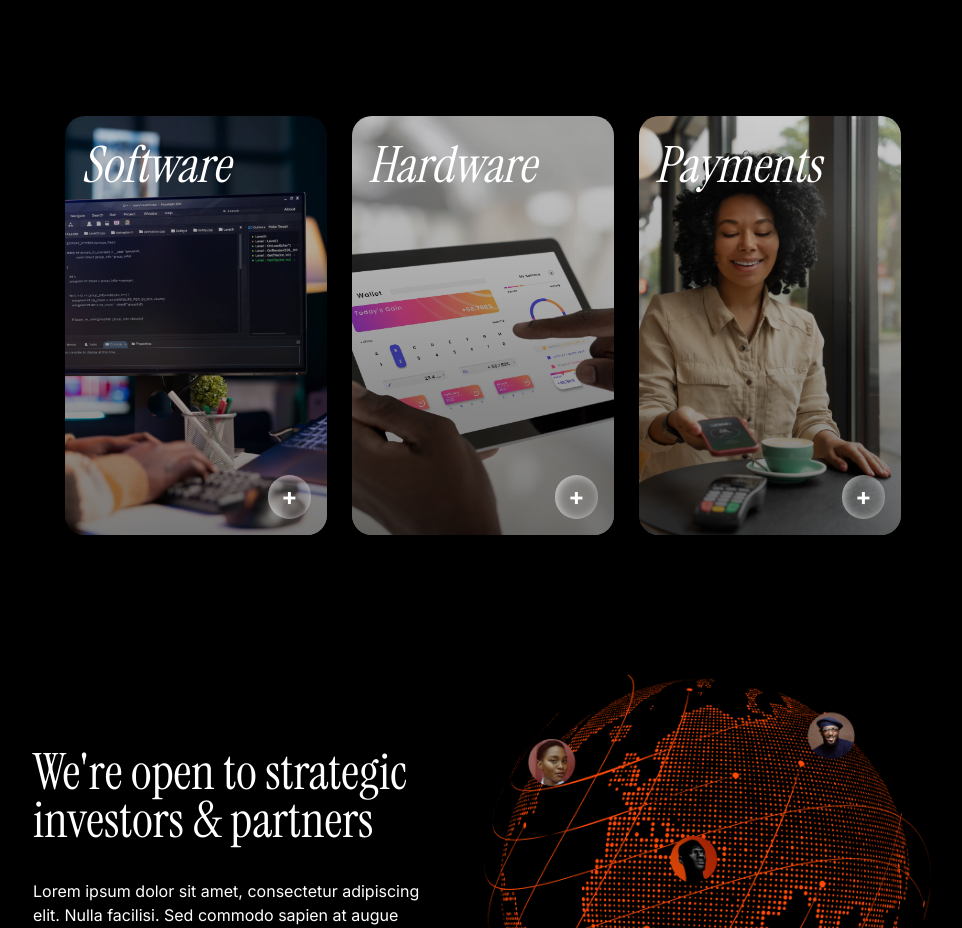
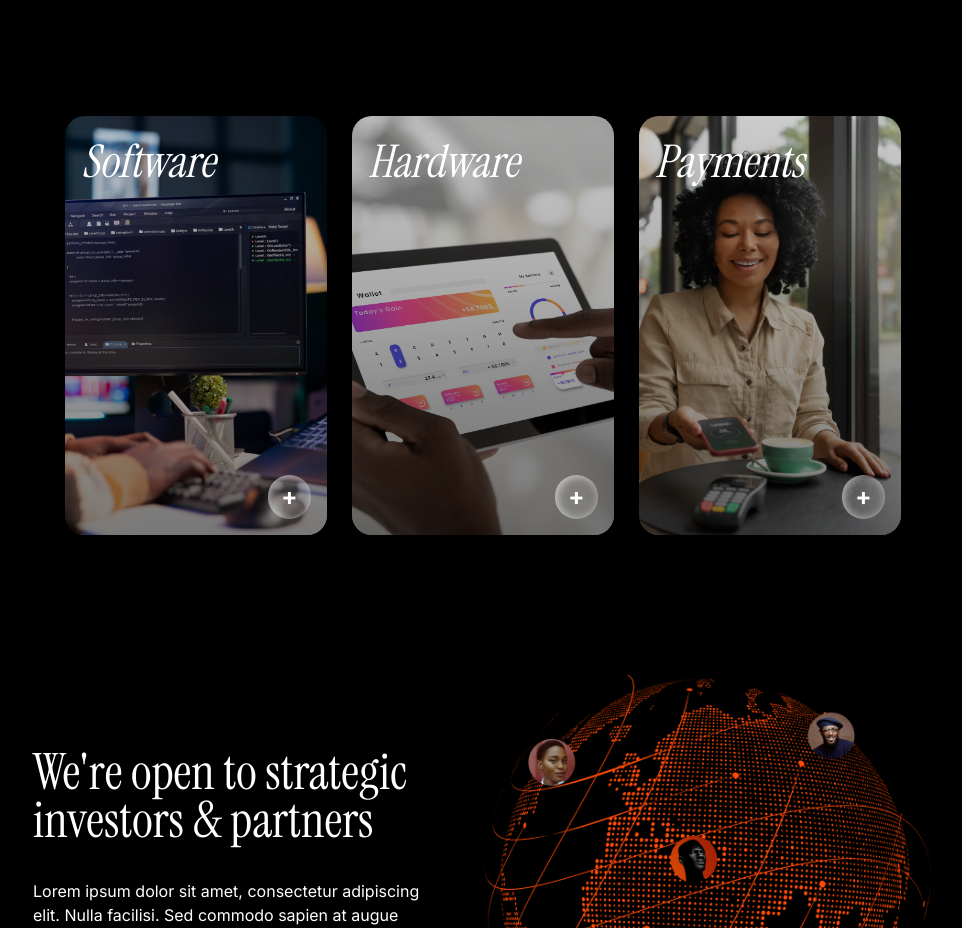
Before and after one commit to Kendrick-Oppong/xharp, a Next.js app: page / in a window 1280 px wide. Shown: the part 2960-3888 px from the top of the page, without its empty margins (157-1119 px from the left). Built offline with nearby package versions, Linux system fonts and the light colour scheme.

Commit message:
style: adjust text size

```diff
--- a/components/ui/solutions-card.tsx
+++ b/components/ui/solutions-card.tsx
@@ -44,7 +44,7 @@ export const SolutionCard = ({ solution }: { solution: Solution }) => {
               {/* gradient overlay */}
               <div className="absolute inset-0 bg-gradient-to-t from-black/40 to-transparent rounded-[20px]" />
 
-              <h3 className="absolute top-3 left-4 text-white text-[50px] font-serif italic z-10">
+              <h3 className="absolute top-3 left-4 text-white text-[45px] font-serif italic z-10">
                 {solution.title}
               </h3>
 
@@ -72,7 +72,7 @@ export const SolutionCard = ({ solution }: { solution: Solution }) => {
             }}
           >
             <div className="h-full bg-[#739B07] rounded-[20px] p-4 relative flex flex-col">
-              <h3 className="text-[50px] font-serif italic mb-2">
+              <h3 className="text-[45px] font-serif italic mb-2">
                 {solution.title}
               </h3>
               <p className=" leading-relaxed flex-1">{solution.description}</p>
```
